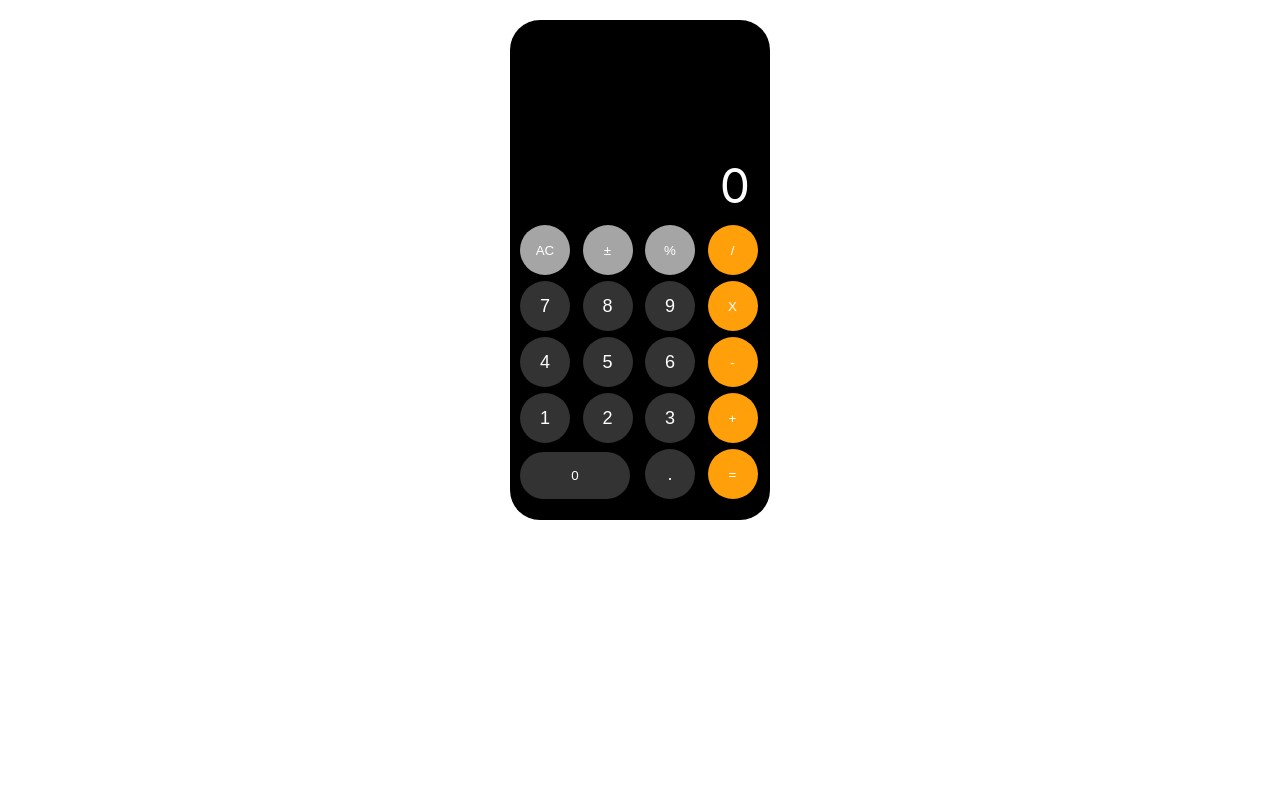
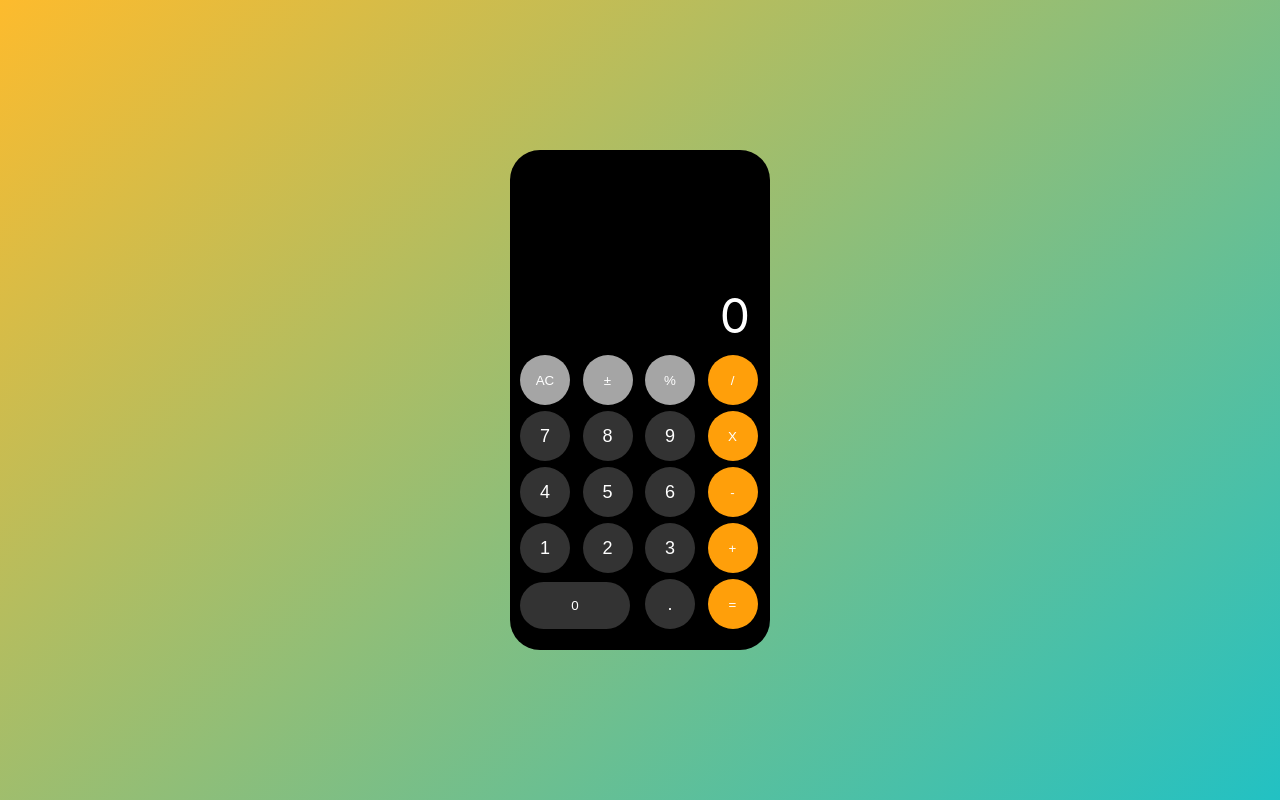
Before and after one commit to gmurin08/react-calculator, a React (Create React App) app: page / in a window 1280 px wide. Built offline with nearby package versions, Linux system fonts and the light colour scheme.

Commit message:
fine tune css

```diff
--- a/src/App.css
+++ b/src/App.css
@@ -2,25 +2,21 @@
   --digit-color: #333333;
   --op-color: #ff9f0a;
   --mod-color: #a5a5a5;
+
 }
+
+
 
 .App {
   display: flex;
   justify-content: center;
   align-items: center;
   text-align: center;
+  height: 100%;
+  width: 100%;
+  position:absolute;
+  background: linear-gradient(320deg, rgba(34,193,195,1) 0%, rgba(253,187,45,1) 100%);
 
-}
-
-.App-logo {
-  height: 40vmin;
-  pointer-events: none;
-}
-
-@media (prefers-reduced-motion: no-preference) {
-  .App-logo {
-    animation: App-logo-spin infinite 20s linear;
-  }
 }
 
 button:hover{
@@ -32,20 +28,6 @@ button:active{
   transform: translateY(3px)
 }
 
-.App-header {
-  background-color: var(--digit-color);
-  min-height: 100vh;
-  display: flex;
-  flex-direction: column;
-  align-items: center;
-  justify-content: center;
-  font-size: calc(10px + 2vmin);
-  color: white;
-}
-
-.App-link {
-  color: #61dafb;
-}
 
 .btn-zero{
   color:white;
@@ -90,7 +72,7 @@ button:active{
 }
 
 .calculator-body{
-  margin-top: 20px;
+
   background-color: black;
   border-radius: 30px;
   height: 500px;
--- a/src/components/Calculator.js
+++ b/src/components/Calculator.js
@@ -29,12 +29,8 @@ export default function Calculator(){
                     return <Button key={idx} handleClick={handleClick} isOp>{label}</Button>
                 }else{
                     return <Button key={idx} handleClick={handleClick} isDigit>{label}</Button>
-
                 }
-
-            }
-                )
-            }
+            })}
         </div>
     </div>)
 }
```
